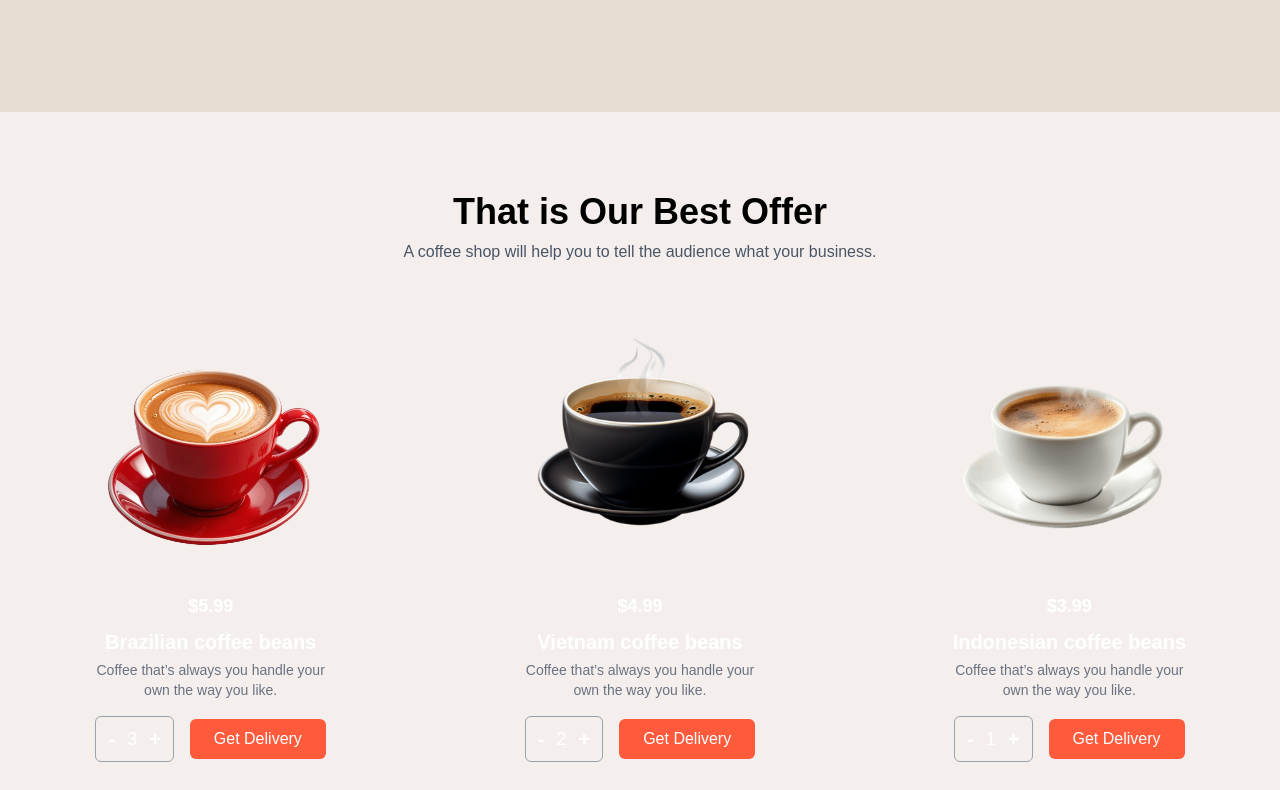
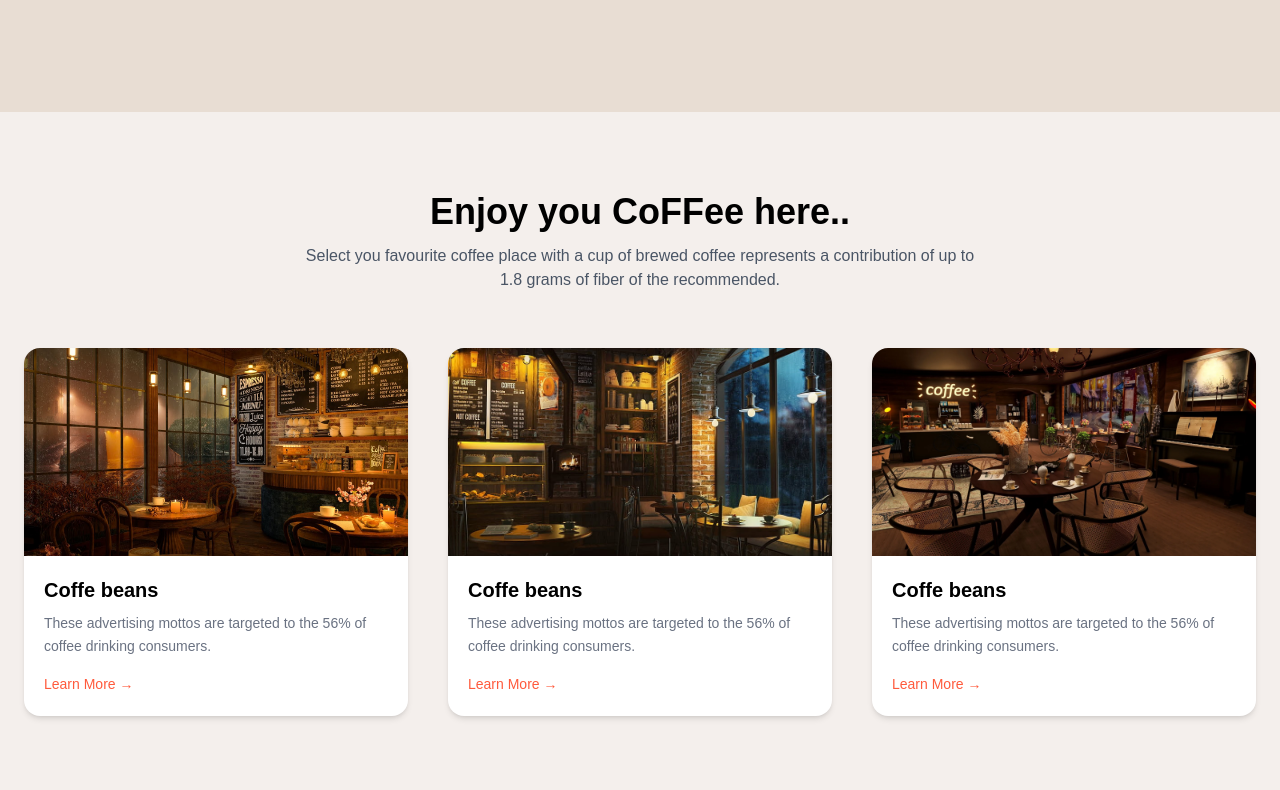
Before and after one commit to preetivithal2/CoFFee.., a Next.js app: page / in a window 1280 px wide. Shown: the part 410-1200 px from the top of the page. Built offline with nearby package versions, Linux system fonts and the light colour scheme.

Commit message:
servies done

```diff
--- a/app/_components/Offer.tsx
+++ b/app/_components/Offer.tsx
@@ -24,7 +24,7 @@ const ProductCard: React.FC<ProductCardProps> = ({
 
       <p className="text-lg font-semibold mt-4">${price}</p>
 
-      <h3 className="text-xl font-semibold mt-2">{title}</h3>
+      <h3 className="text-xl font-semibold mt-2 text-amber-950">{title}</h3>
 
       <p className="text-gray-500 text-sm max-w-[250px] mt-1">{description}</p>
 
@@ -32,7 +32,7 @@ const ProductCard: React.FC<ProductCardProps> = ({
       <div className="mt-4 flex items-center gap-4">
 
         {/* Quantity Box */}
-        <div className="border border-gray-400 rounded-md px-3 py-2 flex items-center gap-3">
+        <div className="border text-amber-950 border-gray-400 rounded-md px-3 py-2 flex items-center gap-3">
           <button
             className="text-xl font-bold"
             onClick={() => setQty((prev) => (prev > 1 ? prev - 1 : 1))}
@@ -49,8 +49,8 @@ const ProductCard: React.FC<ProductCardProps> = ({
         </div>
 
         {/* Delivery Button */}
-        <button className="bg-[#FF5A3C] text-white px-6 py-2 rounded-md font-medium hover:bg-[#e64d32] transition">
-          Get Delivery
+        <button className="bg-amber-950 text-white px-6 py-2 rounded-md font-medium hover:bg-[#e64d32] transition">
+          Order Now
         </button>
       </div>
     </div>
--- a/app/_components/Services.tsx
+++ b/app/_components/Services.tsx
@@ -1,84 +1,75 @@
-import Image from 'next/image'
-import React from 'react'
+import React from "react";
 
-const Services = () => {
-  return (
-    <div className='flex justify-center items-center flex-col bg-[#F5EDE7]'>
-      <div className='flex items-center justify-center mt-7'>
-        <h1 className='text-[#461901] font-bold text-4xl'>Flavours</h1>
-      </div>
-
-      <div className='grid grid-cols-1 md:grid-cols-2 lg:grid-cols-2 gap-6 mt-7 items-center justify-center lg:mx-[80px]'>
-        <div className='bg-[#77341D] border-l-0 text-white flex items-center justify-center rounded-4xl m-5 '>
-          <div>
-            <Image src={"/se2.webp"} alt="service image" width={500} height={500} />
-          </div>
-          <div className=' flex flex-col justify-start items-start'>
-            <div className=''>
-              <h1 className='text-1xl font-bold'>Beans Coffee</h1>
-              <p className='text-[13px] text-gray'>Lorem ipsum dolor sit ametmagnam placeat reiciendis sunt impedit excepturi numquam rem earum, iusto veniam! Quo!</p>
-            </div>
-            <div className='bg-amber-950 text-amber-50 rounded-full flex items-center justify-center p-2 '>
-              <button >Order Now</button>
-            </div>
-          </div>
-       </div>
-
-        <div className='bg-[#F5EDE7] border-l-0  text-black flex items-center justify-center rounded-4xl m-5 p-3'>
-          <div>
-            <Image src={"/ss.png"} alt="service image" width={500} height={500} />
-          </div>
-          <div>
-            <div className='mx-6'>
-              <h1 className='text-1xl font-bold'>Black Coffee</h1>
-              <p className='text-[13px] text-gray'>Lorem ipsum dolor sit ametmagnam placeat reiciendis sunt impedit excepturi numquam rem earum, iusto veniam! Quo!</p>
-            </div>
-            <div className='bg-amber-950 text-amber-50 rounded-full flex items-center justify-center w-25 px-2 mx-6 mt-2'>
-              <button>Order Now</button>
-            </div>
-          </div>
-        </div>
-
-        <div className='bg-[#F5EDE7] border-l-0 text-black flex items-center justify-center rounded-4xl m-5 p-3'>
-          <div>
-            <Image src={"/s-2.png"} alt="service image" width={500} height={500} />
-          </div>
-          <div>
-            <div className='mx-6'>
-              <h1 className='text-1xl font-bold'>Expresso</h1>
-              <p className='text-[13px] text-gray'>Lorem ipsum dolor sit ametmagnam placeat reiciendis sunt impedit excepturi numquam rem earum, iusto veniam! Quo!</p>
-            </div>
-            <div className='bg-amber-950 text-amber-50 rounded-full flex items-center justify-center w-25 px-2 mx-6 mt-2'>
-              <button>Order Now</button>
-            </div>
-          </div>
-        </div>
-
-        <div className='bg-[#F5EDE7] border-l-0 text-black flex items-center justify-center rounded-4xl m-5 p-3'>
-          <div>
-            <Image src={"/s-5.png"} alt="service image" width={500} height={500} />
-          </div>
-          <div>
-            <div className='mx-6'>
-              <h1 className='text-1xl font-bold'>Expresso</h1>
-              <p className='text-[13px] text-gray'>Lorem ipsum dolor sit ametmagnam placeat reiciendis sunt impedit excepturi numquam rem earum, iusto veniam! Quo!</p>
-            </div>
-            <div className='bg-amber-950 text-amber-50 rounded-full flex items-center justify-center w-25 px-2 mx-6 mt-2'>
-              <button>Order Now</button>
-            </div>
-          </div>
-        </div>
-      </div>
-
-      <div className='flex w-[350px] items-center justify-center mt-6'>
-        <button className='bg-[#461901] text-white rounded-2xl px-10 py-2 m-2'>
-          Read more..
-        </button>
-      </div>
-      <hr className='w-full mt-6' />
-    </div>
-
-  )
+interface NewsCardProps {
+  image: string;
+  title: string;
+  description: string;
 }
 
-export default Services
+const NewsCard: React.FC<NewsCardProps> = ({ image, title, description }) => {
+  return (
+    <div className="w-full max-w-sm bg-white rounded-2xl shadow-md overflow-hidden">
+      {/* Image */}
+      <img
+        src={image}
+        alt={title}
+        className="w-full h-52 object-cover"
+      />
+
+      {/* Content */}
+      <div className="p-5">
+        <h3 className="text-xl font-semibold text-black">{title}</h3>
+
+        <p className="text-gray-500 text-sm mt-2 leading-relaxed">
+          {description}
+        </p>
+
+        <a className="text-[#FF5A3C] font-medium text-sm mt-4 inline-flex items-center gap-1 cursor-pointer hover:underline">
+          Learn More →
+        </a>
+      </div>
+    </div>
+  );
+};
+
+const UpdateNewsSection = () => {
+  return (
+    <section className="w-full px-6 py-20 flex flex-col items-center">
+
+      {/* Heading */}
+      <h2 className="text-3xl md:text-4xl font-semibold text-black text-center">
+       Enjoy you CoFFee here..
+      </h2>
+
+      <p className="text-gray-600 text-center mt-3 max-w-2xl">
+        Select you favourite coffee place with a cup of brewed coffee represents a contribution of up to 1.8 grams of
+        fiber of the recommended.
+      </p>
+
+      {/* Cards Grid */}
+      <div className="mt-14 grid grid-cols-1 sm:grid-cols-2 lg:grid-cols-3 gap-10 w-full max-w-7xl place-items-center">
+
+        <NewsCard
+          image="/off1.jpg"
+          title="Coffe beans"
+          description="These advertising mottos are targeted to the 56% of coffee drinking consumers."
+        />
+
+        <NewsCard
+          image="/off2.jpg"
+          title="Coffe beans"
+          description="These advertising mottos are targeted to the 56% of coffee drinking consumers."
+        />
+
+        <NewsCard
+          image="/off3.webp"
+          title="Coffe beans"
+          description="These advertising mottos are targeted to the 56% of coffee drinking consumers."
+        />
+
+      </div>
+    </section>
+  );
+};
+
+export default UpdateNewsSection;
--- a/app/page.tsx
+++ b/app/page.tsx
@@ -17,10 +17,10 @@ export default function Home() {
       <Navbar />
       {/* <Banner /> */}
       <NewBanner />
-      {/* <Services /> */}
-      <Offer />
+      <Services />
 
 
+      <Offer />
       <ServicesSection />
       <ContactFooter />
     </div>
```
